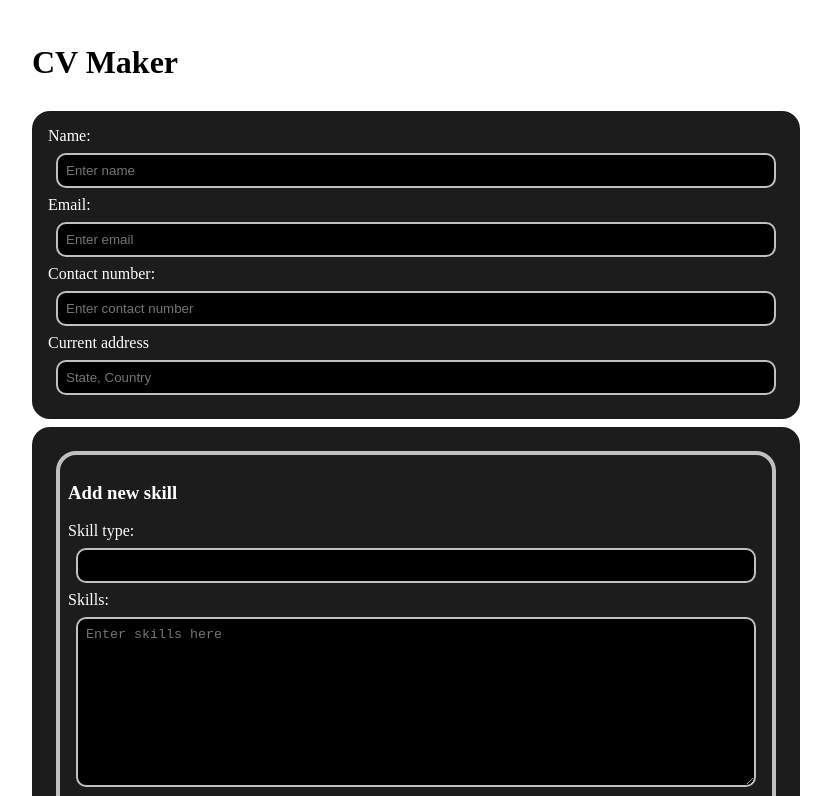
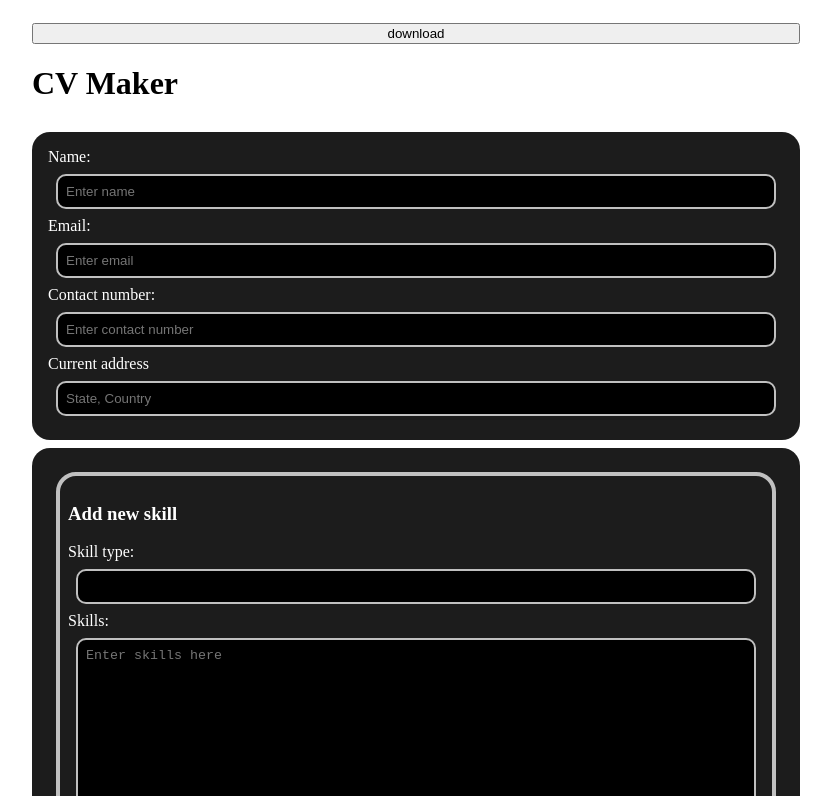
Before and after one commit to AnuragYadav404/cv-application, a React (Vite) app in the folder cv-application/: page / in a window 1280 px wide. Shown: the top 796 px of the page, without its empty margins (224-1055 px from the left). Built offline with nearby package versions, Linux system fonts and the light colour scheme.

Commit message:
Implement pdf download functionality to download resume
Implements jspdf and html2canvas implementation to
convert and download the resume in pdf format
(transcoded from PNG format)

```diff
--- a/cv-application/package.json
+++ b/cv-application/package.json
@@ -10,8 +10,11 @@
     "preview": "vite preview"
   },
   "dependencies": {
+    "html2canvas": "^1.4.1",
+    "jspdf": "^2.5.1",
     "react": "^18.2.0",
-    "react-dom": "^18.2.0"
+    "react-dom": "^18.2.0",
+    "react-pdf": "^7.3.3"
   },
   "devDependencies": {
     "@types/react": "^18.2.15",
--- a/cv-application/src/App.css
+++ b/cv-application/src/App.css
@@ -19,18 +19,21 @@ li {
   display: flex;
   flex-direction: column;
   flex-grow: 1;
-  min-width: 20vw;
+  min-width: 400px;
   max-width: 25vw;
 }
 
 .cvPreview {
-  background: linear-gradient(
+  /* background: linear-gradient(
     124deg,
     #5c360d 5%,
     #000 29%,
     #000 73%,
     #5c360d 94%
-  );
+  ); */
+  background-color: #2b4162;
+  background-image: linear-gradient(315deg, #2b4162 0%, #12100e 74%);
+
   flex-grow: 1;
   box-shadow: 0 5px 15px #5c360d, 0 -5px 30px #5c360d;
   color: white;
@@ -39,8 +42,8 @@ li {
   grid-area: cvPreview;
   min-height: 90vh;
   max-height: 95vh;
-  min-width: 35vw;
-  max-width: 45vw;
+  min-width: 800px;
+  max-width: 40vw;
   overflow-y: auto;
   padding: 15px 75px 0 85px;
   position: -webkit-sticky;
--- a/cv-application/src/App.jsx
+++ b/cv-application/src/App.jsx
@@ -9,6 +9,8 @@ import SkillsDetails from "./components/SkillsDetails";
 import DisplaySkillsDetails from "./components/DisplaySkillDetails";
 import SkillOrProject from "./components/SkillOrProject";
 import DisplaySkillOrProject from "./components/DisplaySkillOrProject";
+import html2canvas from "html2canvas";
+import jsPDF from "jspdf";
 
 function App() {
   const [name, setName] = useState("");
@@ -17,15 +19,38 @@ function App() {
   const [currentAddress, setCurrentAddress] = useState("");
   const [work, setWork] = useState([]);
   const [education, setEducation] = useState([]);
-  const [projects, setProjects] = useState([])
+  const [projects, setProjects] = useState([]);
+  const [skills, setNewSkills] = useState([]);
 
-  const [skills, setNewSkills] = useState([]);
+  const [loader, setLoader] = useState(false);
+
+  function handleDownload() {
+    const capture = document.querySelector('.cvPreview');
+    setLoader(true);
+    html2canvas(capture).then((canvas) => {
+      const imgData = canvas.toDataURL('img/png');
+      const doc = new jsPDF('p', 'mm', 'a4');
+      const cmpWidth = doc.internal.pageSize.getWidth();
+      const cmpHeight = doc.internal.pageSize.getHeight();
+      doc.addImage(imgData, 'PNG', 0, 0, cmpWidth, cmpHeight);
+      setLoader(false);
+      doc.save('resume.pdf');
+
+
+    }).catch((reason) => {
+      console.log(reason);
+    })
+  }
   return (
     <div className="cvApp">
       <div className="cvForm">
+        <button onClick={handleDownload} disabled={loader===true  }>
+          {loader ? "Downloading" : "download"}
+        </button>
         <div className="header">
           <h1>CV Maker</h1>
         </div>
+
         <div className="personalData">
           <PersonalDetailsForm
             name={name}
@@ -39,7 +64,11 @@ function App() {
           />
         </div>
         <div className="SkillsData">
-          <SkillOrProject inputState={skills} setInputState={setNewSkills} headLabel={'skills'}/>
+          <SkillOrProject
+            inputState={skills}
+            setInputState={setNewSkills}
+            headLabel={"skills"}
+          />
         </div>
         <div className="workData">
           <ExperienceDetails
@@ -64,7 +93,11 @@ function App() {
           />
         </div>
         <div className="ProjectData">
-          <SkillOrProject inputState={projects} setInputState={setProjects} headLabel={'project'}/>
+          <SkillOrProject
+            inputState={projects}
+            setInputState={setProjects}
+            headLabel={"project"}
+          />
         </div>
       </div>
       <div className="cvPreview">
@@ -88,7 +121,7 @@ function App() {
         </div>
         <div className="skillsDataPreview">
           {/* <DisplaySkillsDetails skills={skills}/> */}
-          <DisplaySkillOrProject state={skills} headLabel={"skill"}/>
+          <DisplaySkillOrProject state={skills} headLabel={"skill"} />
         </div>
         <div className="workDataPreview" key={"WorkDetails"}>
           <DisplayExperienceDetails
@@ -102,13 +135,11 @@ function App() {
         </div>
         <div className="projectsDataPreview">
           {/* <DisplaySkillsDetails skills={skills}/> */}
-          <DisplaySkillOrProject state={projects} headLabel={"project"}/>
+          <DisplaySkillOrProject state={projects} headLabel={"project"} />
         </div>
       </div>
     </div>
   );
 }
 
-
-
 export default App;
```
Also changed, not shown: 1 other file (tests, documents, lock files or other folders).
